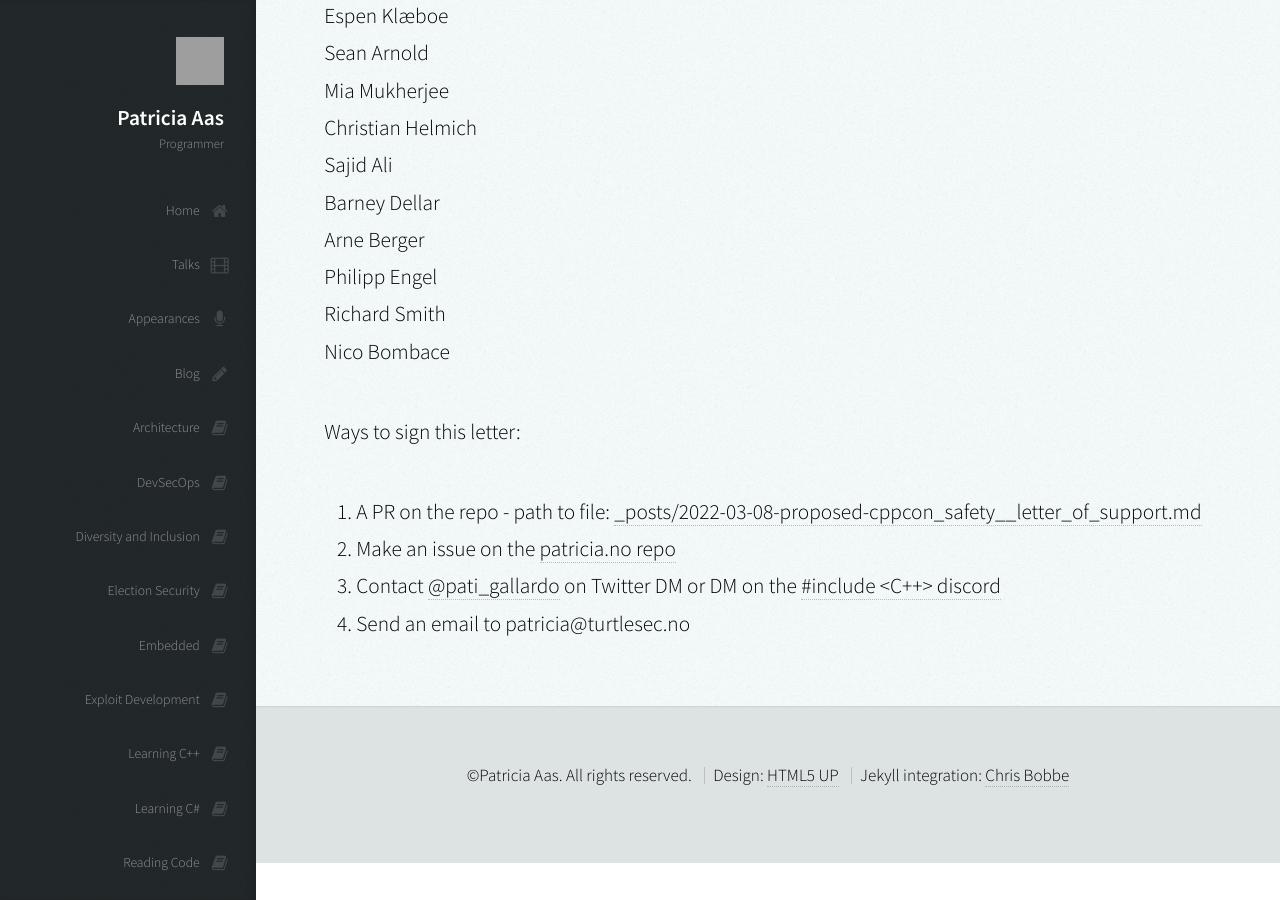
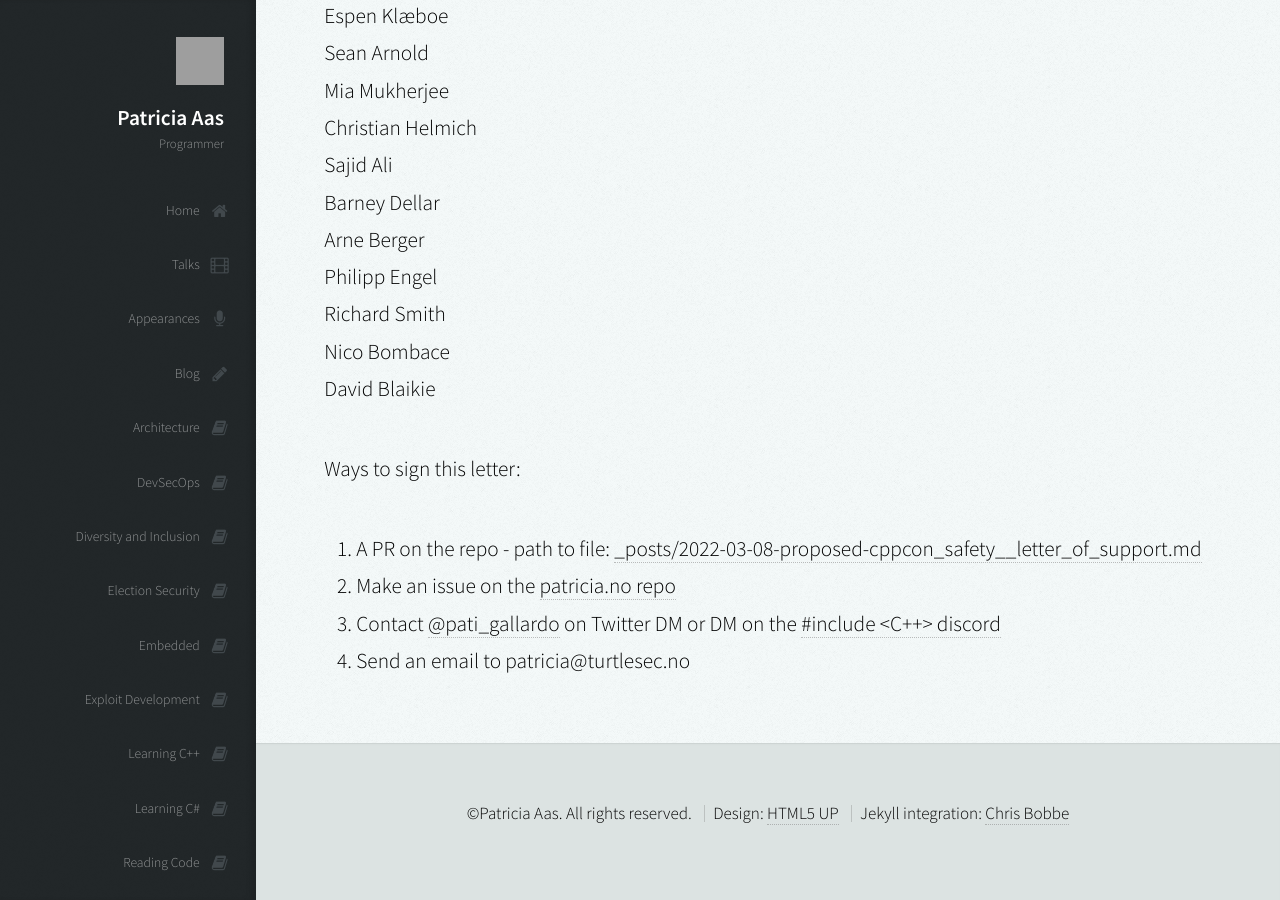
Before and after one commit to patricia-gallardo/patricia-gallardo.github.io, a Jekyll site: the page built from _posts/2022-03-08-proposed-cppcon_safety__letter_of_support.md, in a window 1280 px wide and 900 px high, scrolled down 10599 px. Built offline with Jekyll 4.4.1, drawn with Linux system fonts in a browser that asks for light colours; nearby versions of some CDN libraries; grey boxes are pictures that could not be loaded.

Commit message:
Add my name to the letter of support

```diff
--- a/_posts/2022-03-08-proposed-cppcon_safety__letter_of_support.md
+++ b/_posts/2022-03-08-proposed-cppcon_safety__letter_of_support.md
@@ -293,6 +293,7 @@ Arne Berger <br>
 Philipp Engel <br>
 Richard Smith <br>
 Nico Bombace <br>
+David Blaikie <br>
 
 
 Ways to sign this letter:
```
